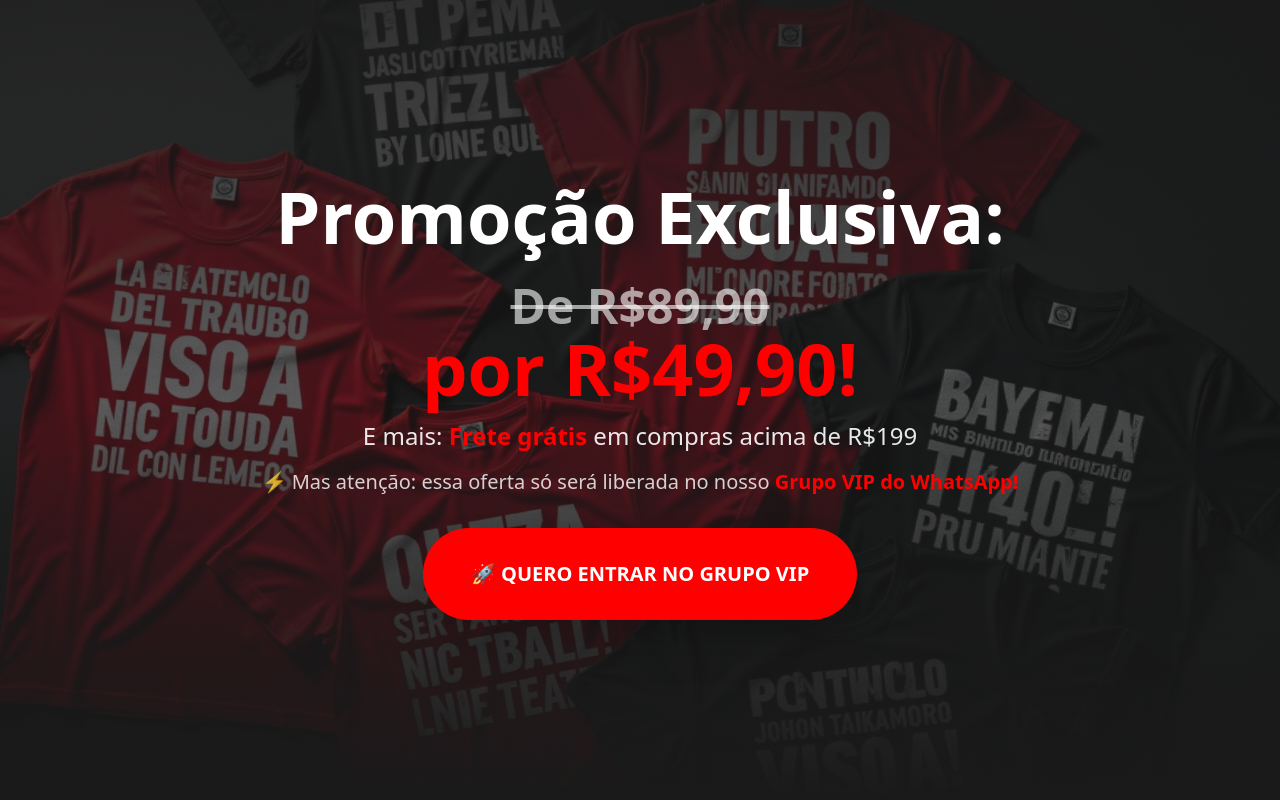
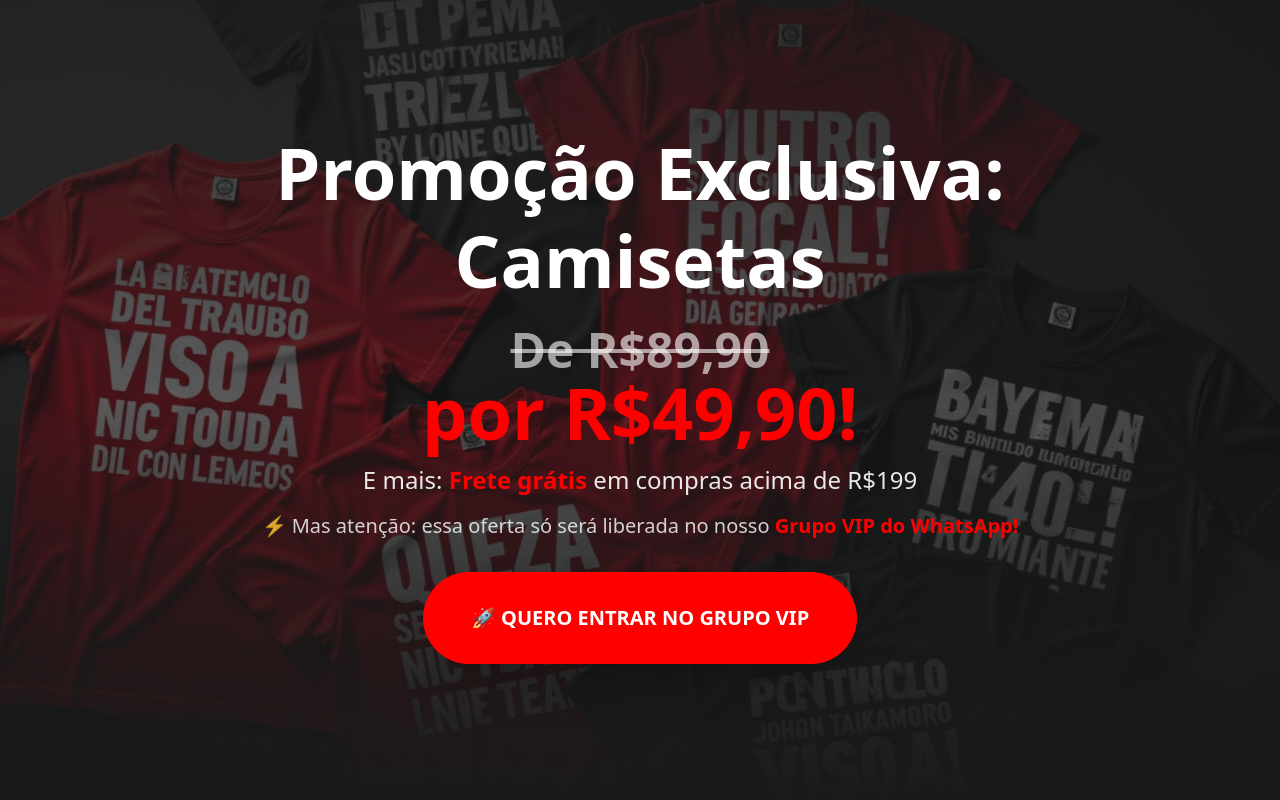
Before and after one commit to Robsongaeski/camiseta-vip-promo, a React (Vite) app: page / in a window 1280 px wide. Shown: the top 800 px of the page. Built offline with nearby package versions, Linux system fonts and the light colour scheme; the HTML template or start-up script is replaced by a standard one.

Commit message:
Refine product description

```diff
--- a/src/pages/Index.tsx
+++ b/src/pages/Index.tsx
@@ -56,6 +56,7 @@ const Index = () => {
             <div className="space-y-4">
               <h1 className="text-5xl md:text-7xl font-black text-primary-foreground leading-tight">
                 Promoção Exclusiva:
+                <span className="block mt-4 text-primary-foreground">Camisetas</span>
                 <span className="block mt-2">
                   <span className="text-primary-foreground/60 line-through text-4xl md:text-5xl">De R$89,90</span>
                   <span className="block text-accent">por R$49,90!</span>
```
